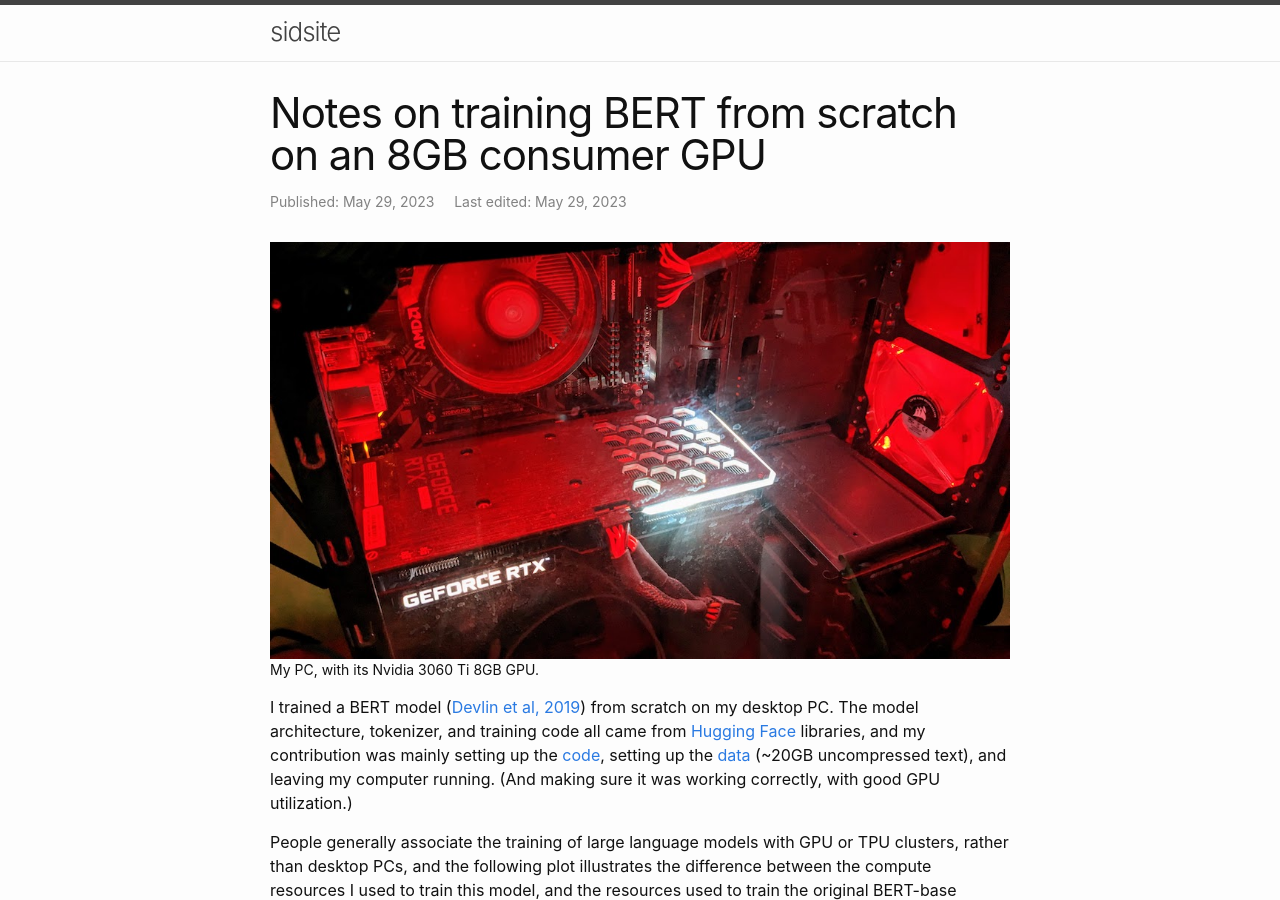
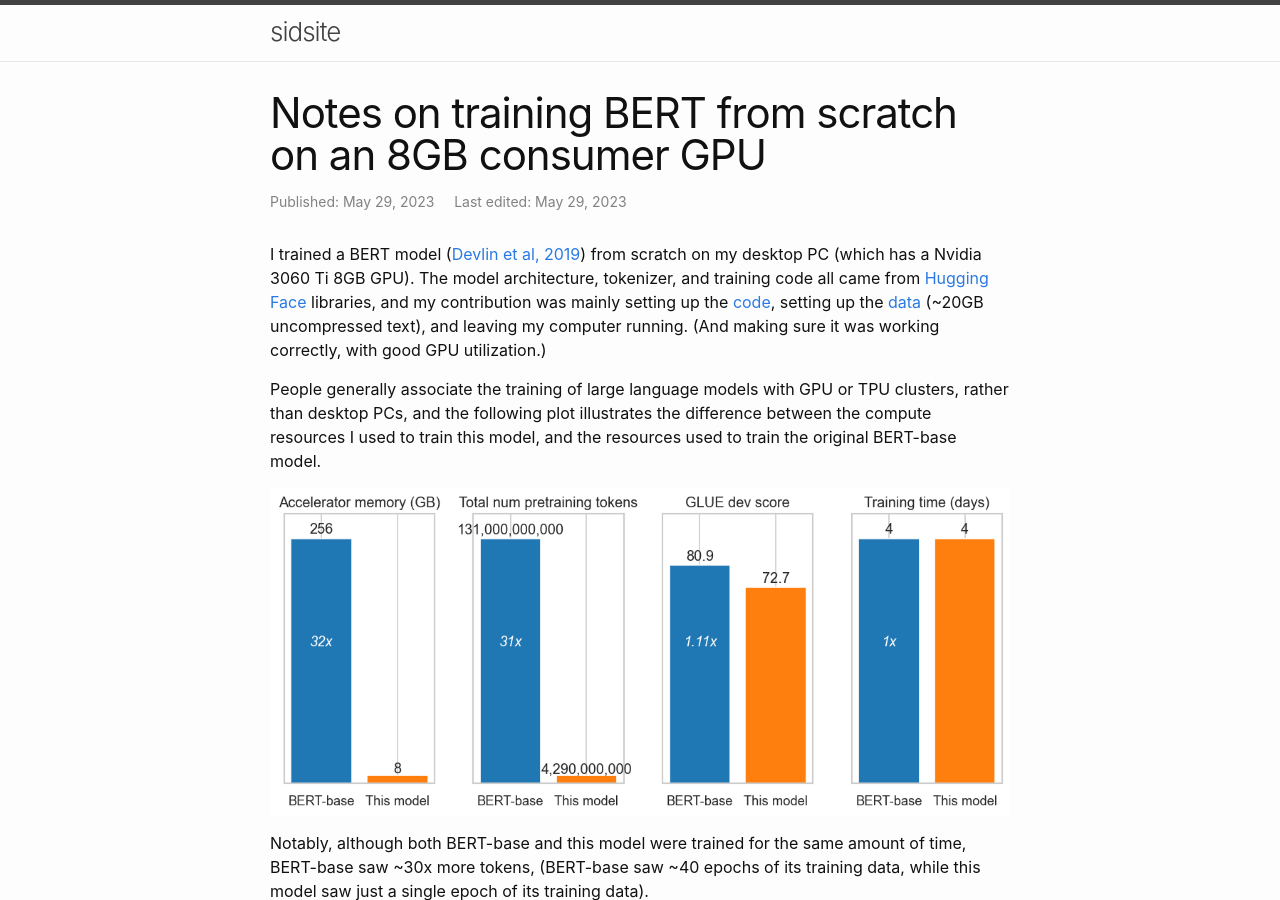
Before and after one commit to sradc/sradc.github.io, a Jekyll site: the page built from _posts/2023-05-29-bert-from-scratch.md, in a window 1280 px wide and 900 px high. Built offline with Jekyll 4.4.1, drawn with Linux system fonts in a browser that asks for light colours; comment, search, counter and statistics services are not loaded.

Commit message:
removed pc photo from bert from scratch

```diff
--- a/_posts/2023-05-29-bert-from-scratch.md
+++ b/_posts/2023-05-29-bert-from-scratch.md
@@ -7,17 +7,7 @@
 comments: true
 ---
 
-<p align="center">
-<figure>
-    <img
-        src="/assets/posts/bert-from-scratch/desktop.jpg"
-        alt="Photo of my desktop PC, with its Nvidia 3060 Ti 8GB GPU."
-    />
-    <figcaption>My PC, with its Nvidia 3060 Ti 8GB GPU.</figcaption>
-</figure>
-</p>
-
-I trained a BERT model ([Devlin et al, 2019](https://arxiv.org/abs/1810.04805)) from scratch on my desktop PC. The model architecture, tokenizer, and training code all came from [Hugging Face](https://huggingface.co/) libraries, and my contribution was mainly setting up the [code](https://github.com/sradc/pretraining-BERT/tree/main), setting up the [data](https://huggingface.co/datasets/sradc/chunked-shuffled-wikipedia20220301en-bookcorpusopen) (~20GB uncompressed text), and leaving my computer running. (And making sure it was working correctly, with good GPU utilization.)
+I trained a BERT model ([Devlin et al, 2019](https://arxiv.org/abs/1810.04805)) from scratch on my desktop PC (which has a Nvidia 3060 Ti 8GB GPU). The model architecture, tokenizer, and training code all came from [Hugging Face](https://huggingface.co/) libraries, and my contribution was mainly setting up the [code](https://github.com/sradc/pretraining-BERT/tree/main), setting up the [data](https://huggingface.co/datasets/sradc/chunked-shuffled-wikipedia20220301en-bookcorpusopen) (~20GB uncompressed text), and leaving my computer running. (And making sure it was working correctly, with good GPU utilization.)
 
 People generally associate the training of large language models with GPU or TPU clusters, rather than desktop PCs, and the following plot illustrates the difference between the compute resources I used to train this model, and the resources used to train the original BERT-base model.
 
```
